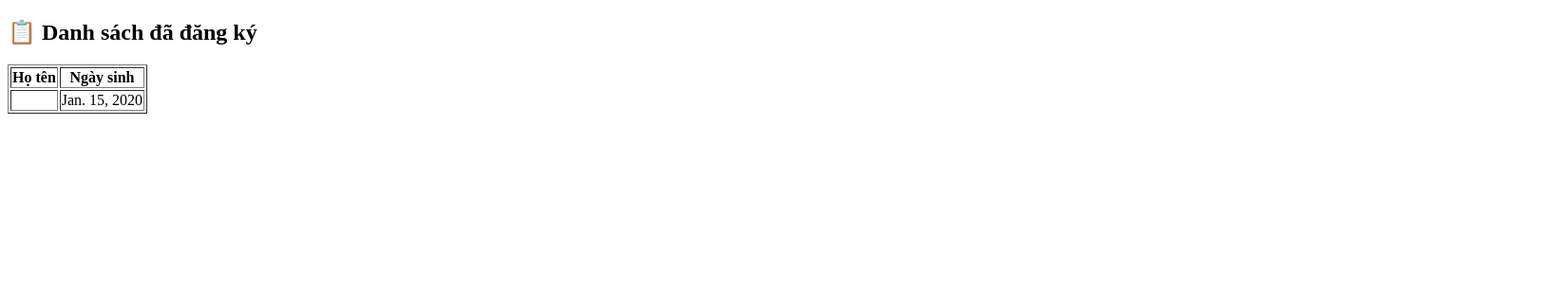
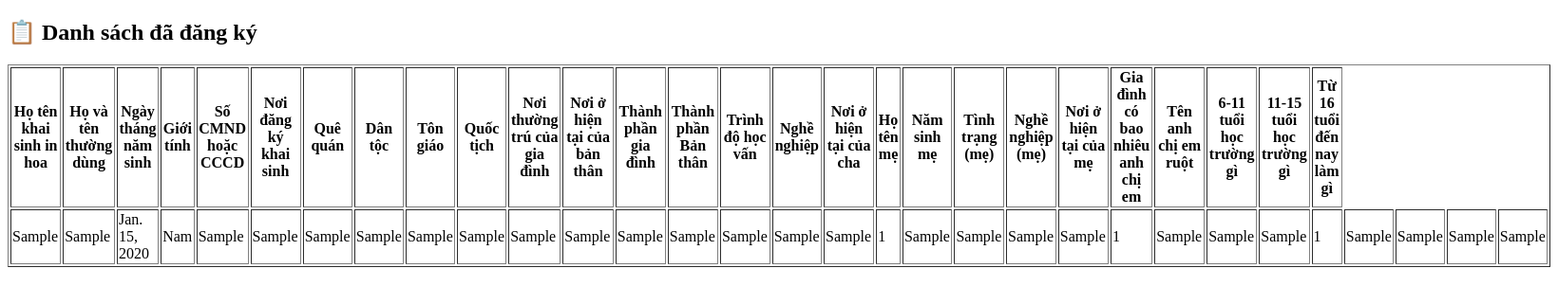
Before and after one commit to TPhong2k1/phong-django-project, a Django app: page /danhsach/ in a window 1640 px wide. Shown: the top 321 px of the page at 95% size. Run offline with Django 5.2, Linux system fonts and the light colour scheme; tables that the repository leaves empty hold one stand-in row (values such as "Sample post").

Commit message:
cap nhat trang dang ky và list

```diff
--- a/Tuoi17/templates/Admin/list.html
+++ b/Tuoi17/templates/Admin/list.html
@@ -5,13 +5,67 @@
     <h2>📋 Danh sách đã đăng ký</h2>
     <table border="1">
         <tr>
-            <th>Họ tên</th>
-            <th>Ngày sinh</th>
+            <th>Họ tên khai sinh in hoa</th>
+            <th>Họ và tên thường dùng</th>
+            <th>Ngày tháng năm sinh</th>
+            <th>Giới tính</th>
+            <th>Số CMND hoặc CCCD</th>
+            <th>Nơi đăng ký khai sinh</th>
+            <th>Quê quán</th>
+            <th>Dân tộc</th>
+            <th>Tôn giáo</th>
+            <th>Quốc tịch</th>
+            <th>Nơi thường trú của gia đình</th>
+            <th>Nơi ở hiện tại của bản thân</th>
+            <th>Thành phần gia đình</th>
+            <th>Thành phần Bản thân</th>
+            <th>Trình độ học vấn</th>
+            <th>Nghề nghiệp</th>
+            <th>Nơi ở hiện tại của cha</th>
+            <th>Họ tên mẹ</th>
+            <th>Năm sinh mẹ</th>
+            <th>Tình trạng (mẹ)</th>
+            <th>Nghề nghiệp (mẹ)</th>
+            <th>Nơi ở hiện tại của mẹ</th>
+            <th>Gia đình có bao nhiêu anh chị em</th>
+            <th>Tên anh chị em ruột</th>
+            <th>6-11 tuổi học trường gì</th>
+            <th>11-15 tuổi học trường gì</th>
+            <th>Từ 16 tuổi đến nay làm gì</th>
         </tr>
         {% for item in data %}
         <tr>
-            <td>{{ item.ho_ten }}</td>
+            <td>{{ item.ho_ten_khai_sinh }}</td>
+            <td>{{ item.ho_ten_thuong_dung }}</td>
             <td>{{ item.ngay_sinh }}</td>
+            <td>{{ item.gioi_tinh }}</td>
+            <td>{{ item.so_cmnd_cccd }}</td>
+            <td>{{ item.noi_dang_ky_khai_sinh }}</td>
+            <td>{{ item.que_quan }}</td>
+            <td>{{ item.dan_toc }}</td>
+            <td>{{ item.ton_giao }}</td>
+            <td>{{ item.quoc_tich }}</td>
+            <td>{{ item.noi_thuong_tru_gia_dinh }}</td>
+            <td>{{ item.noi_o_hien_tai }}</td>
+            <td>{{ item.thanh_phan_gia_dinh }}</td>
+            <td>{{ item.ban_than }}</td>
+            <td>{{ item.trinh_do }}</td>
+            <td>{{ item.nghe_nghiep }}</td>
+            <td>{{ item.ho_ten_cha }}</td>
+            <td>{{ item.nam_sinh_cha }}</td>
+            <td>{{ item.tinh_trang_cha }}</td>
+            <td>{{ item.nghe_nghiep_cha }}</td>
+            <td>{{ item.noi_o_cha }}</td>
+            <td>{{ item.ho_ten_me }}</td>
+            <td>{{ item.nam_sinh_me }}</td>
+            <td>{{ item.tinh_trang_me }}</td>
+            <td>{{ item.nghe_nghiep_me }}</td>
+            <td>{{ item.noi_o_me }}</td>
+            <td>{{ item.so_anh_em }}</td>
+            <td>{{ item.ten_anh_chi_em }}</td>
+            <td>{{ item.hoc_luc_6_11 }}</td>
+            <td>{{ item.hoc_luc_11_15 }}</td>
+            <td>{{ item.hoat_dong_16_den_nay }}</td>
         </tr>
         {% endfor %}
     </table>
--- a/Tuoi17/views.py
+++ b/Tuoi17/views.py
@@ -12,12 +12,16 @@
         form = RegistrationForm(request.POST)
         if form.is_valid():
             form.save()
-            return render(request, 'Admin/success.html')  # ← tên chính xác thư mục templates
+            return redirect('success')  # ✅ redirect đến trang thành công
     else:
         form = RegistrationForm()
     return render(request, 'Admin/register.html', {'form': form})
 
-# Trang danh sách cc
+# Trang danh sách người đã đăng ký
 def list_view(request):
     data = Registration.objects.all()
     return render(request, 'Admin/list.html', {'data': data})
+
+# Trang thông báo gửi thành công
+def success_view(request):
+    return render(request, 'Admin/success.html')
```
